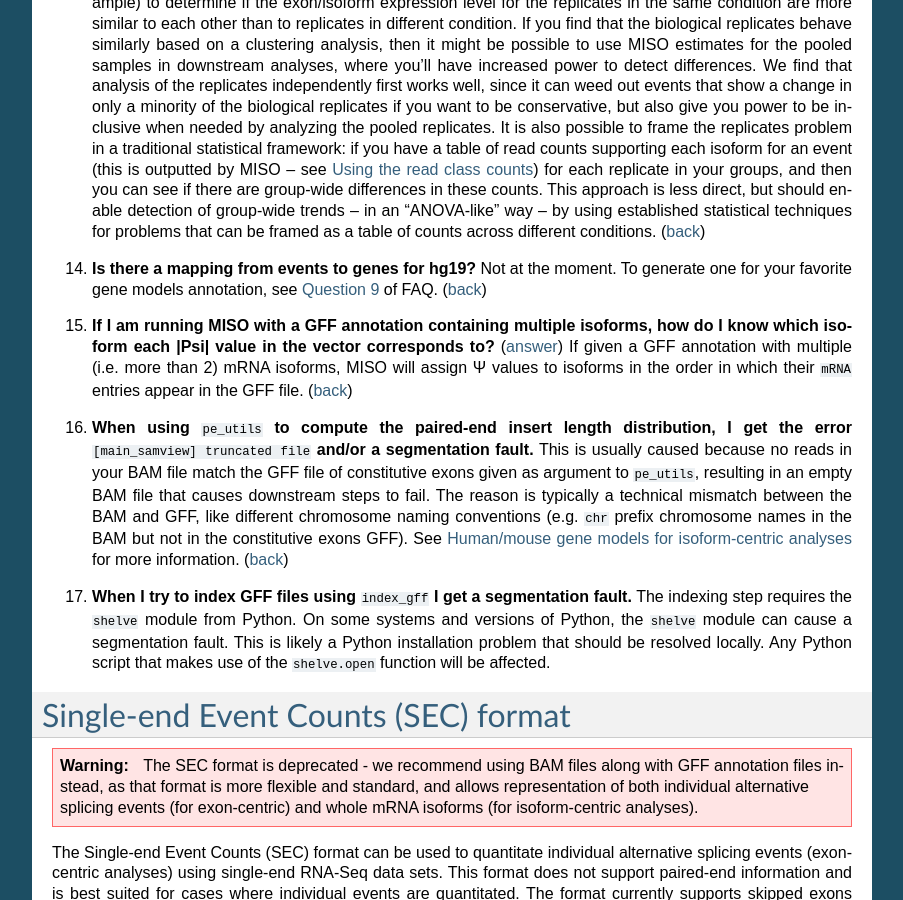
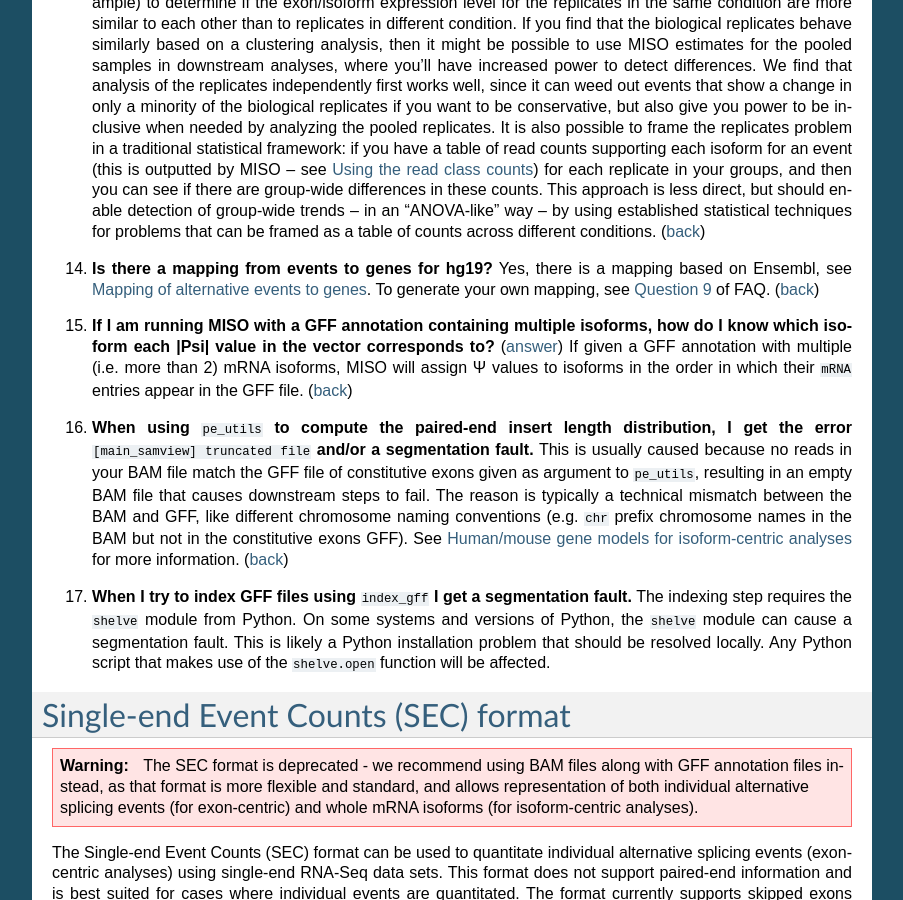
Before and after one commit to yarden/MISO, a Sphinx documentation site: the page built from docs/source/index.rst, in a window 1280 px wide and 900 px high, scrolled down 32623 px. Shown: the whole window, without its empty margins (198-1101 px from the left). Built offline with Sphinx 7.4.7, drawn with Linux system fonts in a browser that asks for light colours.

Commit message:
Updated FAQ

```diff
--- a/docs/source/index.rst
+++ b/docs/source/index.rst
@@ -1328,7 +1328,7 @@ If ``samtools`` cannot access the reads in that region, MISO will not be able to
 
 .. _answer14:
 
-14. **Is there a mapping from events to genes for hg19?** Not at the moment. To generate one for your favorite gene models annotation, see `Question 9 <#answer9>`_ of FAQ. (`back <#faq>`_)
+14. **Is there a mapping from events to genes for hg19?** Yes, there is a mapping based on Ensembl, see :ref:`events-to-genes`. To generate your own mapping, see `Question 9 <#answer9>`_ of FAQ. (`back <#faq>`_)
 
 .. _answer15:
 
```
